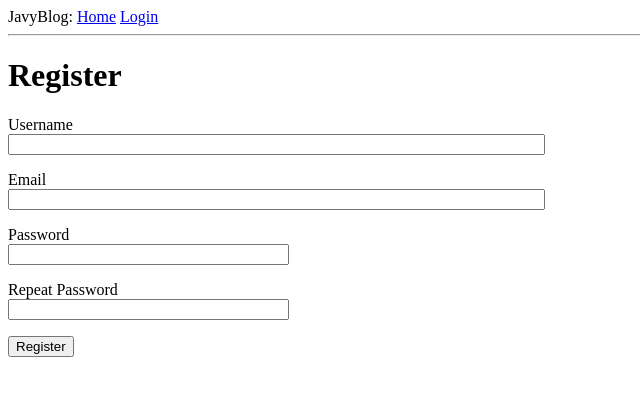
After one commit to javy47/JavyBlog, a Flask app: page /register in a window 1280 px wide. The commit adds this page. Shown: the top 396 px of the page, without its empty margins (0-640 px from the left). Run offline with Flask 2, Linux system fonts and the light colour scheme.

Commit message:
Created a registration form and implimented teh ability to migrate database easily when needed

```diff
--- a/app/__init__.py
+++ b/app/__init__.py
@@ -1,11 +1,15 @@
+#All extensions need to be created and initialized right after teh application instance
 from flask import Flask
 from config import Config
 from flask_sqlalchemy import SQLAlchemy
 from flask_migrate import Migrate
+from flask_login import LoginManager
 
 app = Flask(__name__)
 app.config.from_object(Config)
 db = SQLAlchemy(app)
 migrate = Migrate(app, db)
+login = LoginManager(app)
+login.login_view = 'login'
 
 from app import routes, models
--- a/app/forms.py
+++ b/app/forms.py
@@ -1,6 +1,7 @@
 from flask_wtf import FlaskForm
 from wtforms import StringField, SubmitField, BooleanField, PasswordField
-from wtforms.validators import DataRequired
+from wtforms.validators import DataRequired, ValidationError, Email, EqualTo
+from app.models import User
 
 
 class LoginForm(FlaskForm):
@@ -8,3 +9,22 @@ class LoginForm(FlaskForm):
     password = PasswordField('Password',validators=[DataRequired()])
     remember_me = BooleanField('Remember Me')
     submit = SubmitField('Sign In')
+
+class RegistrationFrom(FlaskForm):
+    username = StringField('Username',validators=[DataRequired()])
+    email = StringField('Email', validators=[DataRequired(), Email()])
+    password = PasswordField('Password', validators=[DataRequired()])
+    password2 = PasswordField('Repeat Password', validators=[DataRequired(),EqualTo('password')])
+    submit = SubmitField('Register')
+
+    #When you add any methods that match the pattern validate_<field_name>, WTForms
+    #takes those as custom validators and invokes them in addition to the stock validators
+    def validate_username(self,username):
+        user = User.query.filter_by(username=username.data).first()
+        if user is not None:
+            raise ValidationError('Please Enter a different username')
+
+    def validate_email(self, email):
+        email = User.query.filter_by(email=email.data).first()
+        if email is not None:
+            raise ValidationError('Please use a different address')
--- a/app/routes.py
+++ b/app/routes.py
@@ -1,23 +1,56 @@
-from flask import render_template, flash, redirect, url_for
-from app import app
-from app.forms import LoginForm
+from flask import render_template, flash, redirect, url_for, request
+from app import app, db
+from app.forms import LoginForm, RegistrationFrom
+from app.models import User
+from flask_login import current_user, login_user, logout_user, login_required
+from werkzeug.urls import url_parse
 
 #Decoraters
 @app.route('/')
 @app.route('/index')
+@login_required
 #view Function
 def index():
-    user = {'username': 'Javaughn'}
+
     posts = [
             {'author': {"username": 'John'}, 'body': 'Beautiful Day in New York'},
             {'author': {'username': 'Jim'}, 'body': 'The avengers are so cool'}]
-    return render_template('index.html',title='Home',user=user, posts=posts)
+    return render_template('index.html',title='Home', posts=posts)
 
 
 @app.route('/login', methods=['GET', 'POST'])
 def login():
+    if current_user.is_authenticated:
+        return redirect(url_for('index'))
     form = LoginForm()
     if form.validate_on_submit():
-        flash('Login requested for user {}, remember_me={}'.format(form.username.data, form.remember_me.data))
-        redirect(url_for('index'))
+        user = User.query.filter_by(username=form.username.data).first()
+        if user is None or not user.check_password(form.password.data):
+            flash('Invalid Username or Password')
+            return redirect(url_for('login'))
+        login_user(user, remember=form.remember_me.data)
+        #which ever page the anonymous user came from they will be sent back to that page after login using teh code below
+        next_page = request.args.get('next')
+        if not next_page or url_parse(next_page).netloc != '':
+            next_page = url_for('index')
+        return redirect(next_page)
     return render_template('login.html', title="Sign In", form=form)
+
+@app.route('/logout')
+def logout():
+    logout_user()
+    return redirect(url_for('index'))
+
+@app.route('/register', methods=["GET","POST"])
+def register():
+    if current_user.is_authenticated:
+        return redirect(url_for('index'))
+    form = RegistrationFrom()
+    if form.validate_on_submit():
+        user = User(username=form.username.data, email=form.email.data)
+        user.set_password(form.password.data)
+        db.session.add(user)
+        db.session.commit()
+        flash('Congratulations you are now a registered user')
+        return redirect(url_for('login'))
+    return render_template('register.html',title='Register' ,form=form)
--- a/app/templates/base.html
+++ b/app/templates/base.html
@@ -9,7 +9,11 @@
     <body>
         <div>JavyBlog:
             <a href= "{{url_for('index')}}">Home</a>
+            {% if current_user.is_anonymous %}
             <a href="{{url_for('login')}}">Login</a>
+            {% else %}
+            <a href="{{url_for('logout')}}">Logout</a>
+            {% endif %}
         </div>
         <hr>
         {% with messages = get_flashed_messages() %}
--- a/app/templates/index.html
+++ b/app/templates/index.html
@@ -1,7 +1,7 @@
 {% extends 'base.html' %}
 
 {% block content %}
-    <h1>Hi, {{user.username}}!!</h1>
+    <h1>Hi, {{current_user.username}}!!</h1>
     {% for post in posts %}
         <div><p>{{post.author.username}} says: <b>{{post.body}}</b></p></div>
     {% endfor %}
--- a/app/templates/login.html
+++ b/app/templates/login.html
@@ -27,5 +27,6 @@
 
 
     </form>
+    <p>New User?<a href="{{url_for('register')}}">Click to Register</a></p>
 
 {% endblock %}
--- /dev/null
+++ b/app/templates/register.html
@@ -0,0 +1,40 @@
+{% extends 'base.html' %}
+
+
+{% block content%}
+    <h1>Register</h1>
+    <form action='' method='post'>
+        {{form.hidden_tag()}}
+        <p>
+            {{form.username.label}}<br>
+            {{form.username(size=64)}}<br>
+            {% for error in form.username.errors %}
+                <span style='color: red;'>[{{error}}]</span>
+            {% endfor %}
+        </p>
+        <p>
+            {{form.email.label}}<br>
+            {{form.email(size=64)}}<br>
+            {% for error in form.email.errors %}
+                <span style='color: red;'>[{{error}}]</span>
+            {% endfor %}
+        </p>
+        <p>
+            {{form.password.label}}<br>
+            {{form.password(size=32)}}<br>
+            {% for error in form.password.errors %}
+                <span style='color: red;'>[{{ error }}]</span>
+            {% endfor %}
+        </p>
+        <p>
+            {{form.password2.label}}<br>
+            {{form.password2(size=32)}}<br>
+            {% for error in form.password2.errors %}
+                <span style='color: red;'>[{{ error }}]</span>
+            {% endfor %}
+        </p>
+        <p>{{form.submit()}}</p>
+
+    </form>
+
+{% endblock %}
```
Also changed, not shown: app/models.py (+18 -2 lines), app.db.
